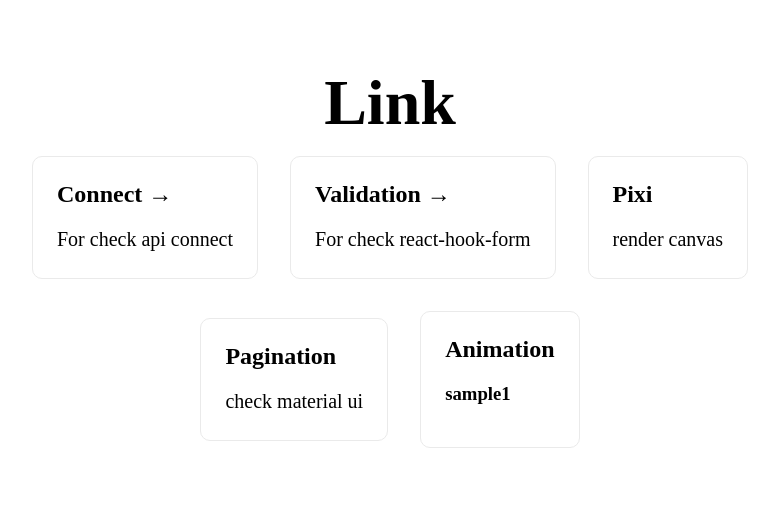
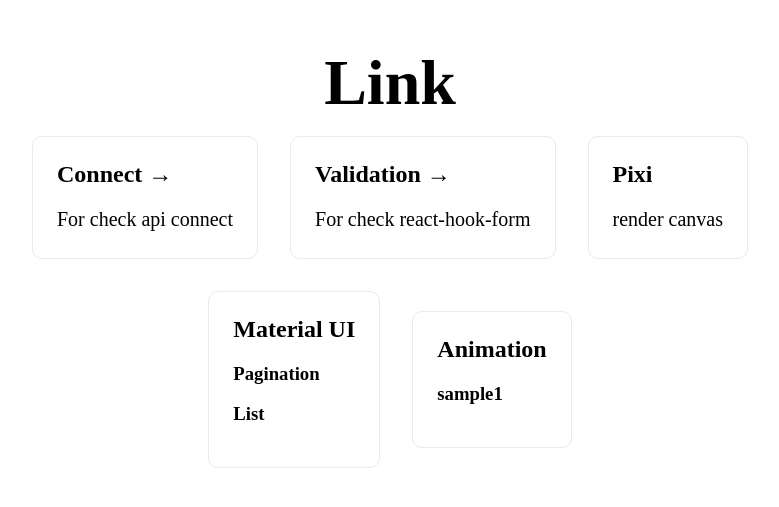
Before and after one commit to yupr/next-check, a Next.js app: page / in a window 1280 px wide. Shown: the part 155-662 px from the top of the page, without its empty margins (250-1029 px from the left). Built offline with nearby package versions, Linux system fonts and the light colour scheme.

Commit message:
add Link

```diff
--- a/src/pages/index.tsx
+++ b/src/pages/index.tsx
@@ -30,10 +30,17 @@ const Home: NextPage = () => {
               <p>render canvas</p>
             </Link>
 
-            <Link href="/mui/paging" className={styles.card}>
-              <h2>Pagination</h2>
-              <p>check material ui</p>
-            </Link>
+            <div className={styles.card}>
+              <h2>Material UI</h2>
+
+              <Link href="/mui/paging">
+                <h3>Pagination</h3>
+              </Link>
+
+              <Link href="/mui/list">
+                <h3>List</h3>
+              </Link>
+            </div>
 
             <div className={styles.card}>
               <h2>Animation</h2>
```
